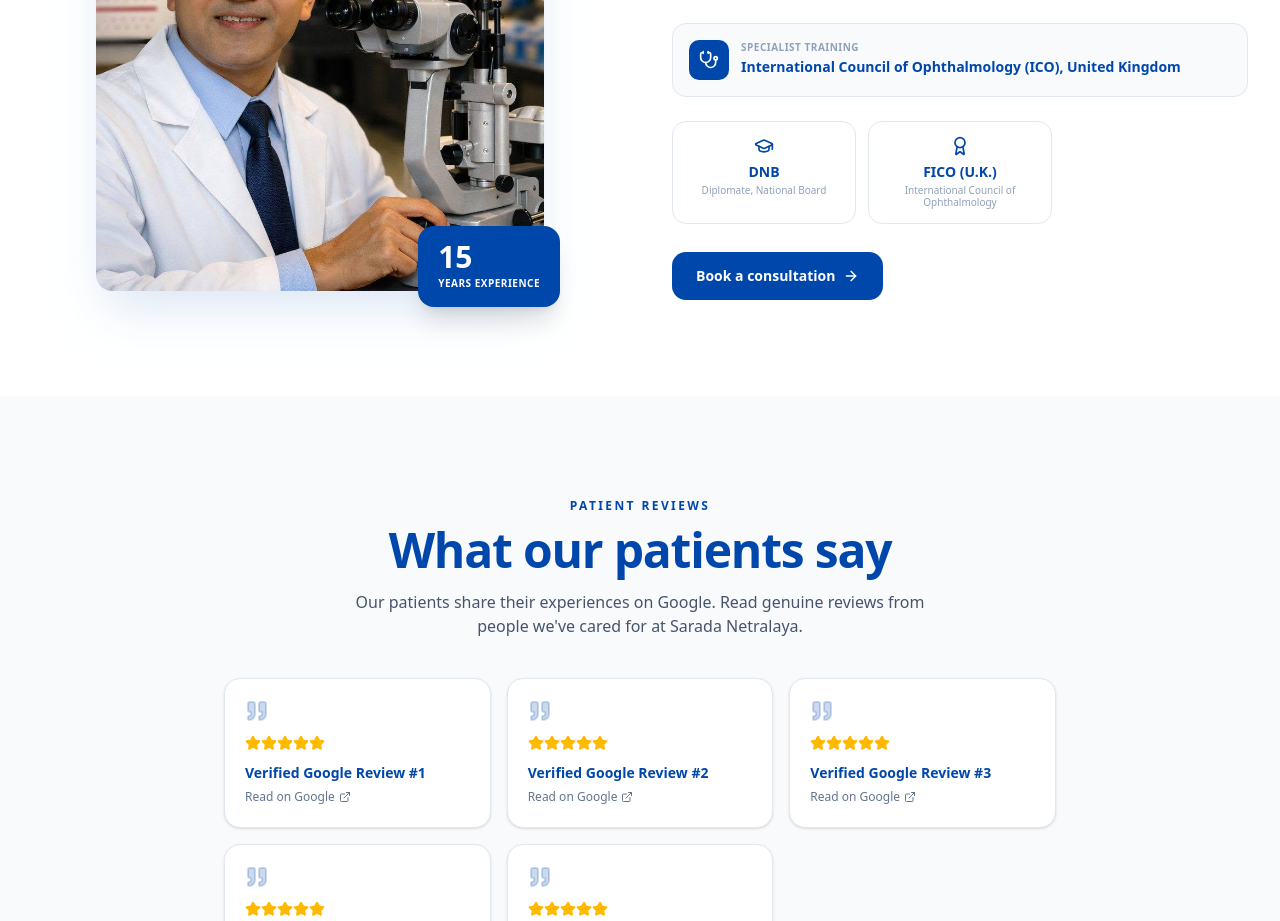
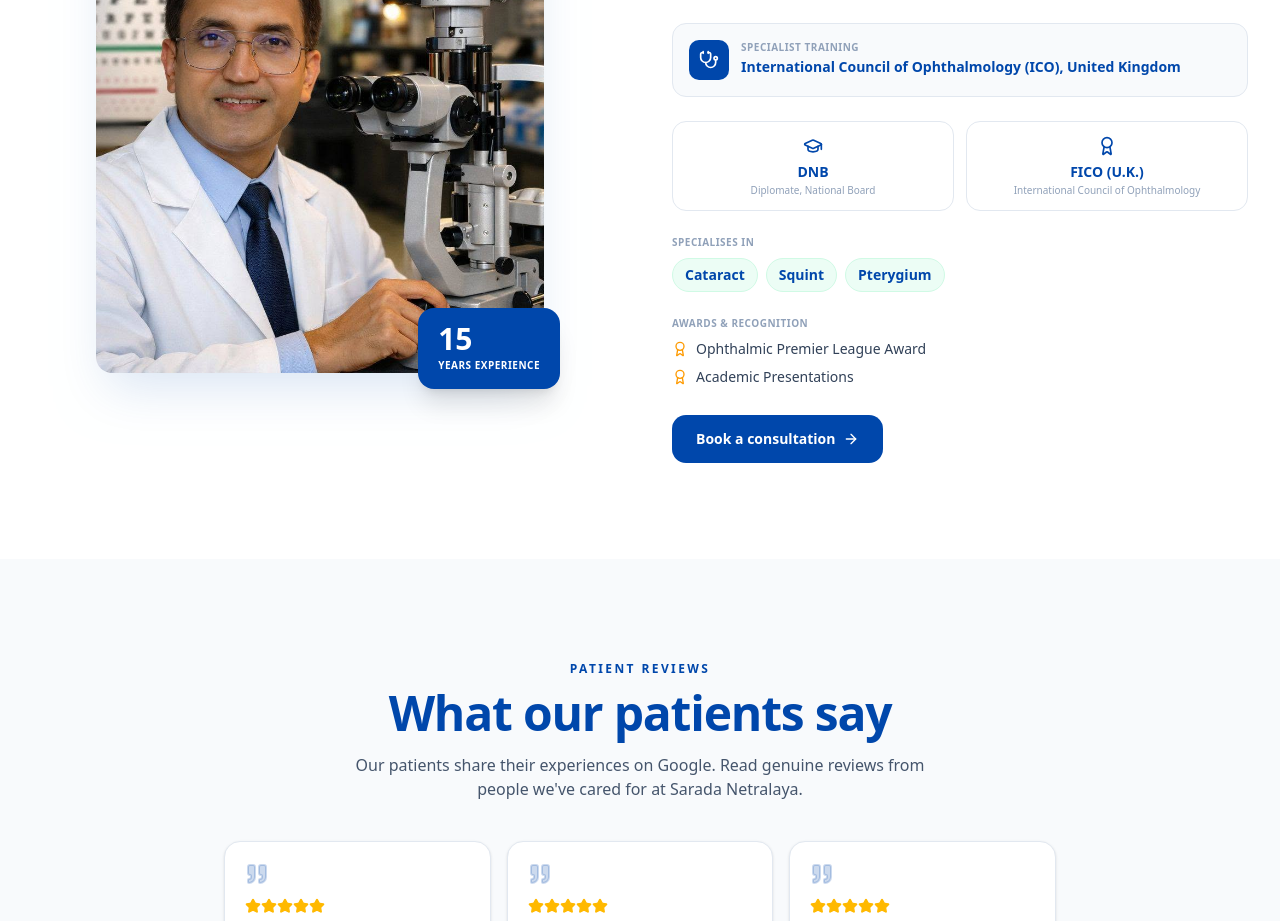
Before and after one commit to mahatosnehabala250-project/sarada-netralaya, a Next.js app: page / in a window 1280 px wide. Shown: the part 2780-3701 px from the top of the page. Built offline with nearby package versions, Linux system fonts and the light colour scheme.

Commit message:
Add doctor specialties (Cataract, Squint, Pterygium) and awards to doctor section

```diff
--- a/src/components/site/doctor.tsx
+++ b/src/components/site/doctor.tsx
@@ -68,7 +68,7 @@ export function Doctor() {
             </div>
 
             {/* Qualifications */}
-            <div className="mt-6 grid sm:grid-cols-3 gap-3">
+            <div className="mt-6 grid grid-cols-2 gap-3">
               {QUALS.map((q) => (
                 <div key={q.label} className="rounded-xl border border-slate-200 bg-white p-3.5 text-center">
                   <q.icon className="mx-auto h-5 w-5 text-[#0047AB]" />
@@ -76,6 +76,31 @@ export function Doctor() {
                   <div className="text-[10px] text-slate-400 mt-0.5 leading-tight">{q.desc}</div>
                 </div>
               ))}
+            </div>
+
+            {/* Specialises in */}
+            <div className="mt-6">
+              <div className="text-[10px] font-bold uppercase tracking-wider text-slate-400 mb-2">Specialises In</div>
+              <div className="flex flex-wrap gap-2">
+                {DOCTOR.specialties.map((s) => (
+                  <span key={s} className="inline-flex items-center rounded-full bg-emerald-50 border border-emerald-100 px-3 py-1.5 text-sm font-semibold text-[#0047AB]">
+                    {s}
+                  </span>
+                ))}
+              </div>
+            </div>
+
+            {/* Awards & Recognition */}
+            <div className="mt-6">
+              <div className="text-[10px] font-bold uppercase tracking-wider text-slate-400 mb-2">Awards &amp; Recognition</div>
+              <ul className="space-y-2">
+                {DOCTOR.awards.map((a) => (
+                  <li key={a} className="flex items-start gap-2 text-sm text-slate-700">
+                    <Award className="h-4 w-4 shrink-0 text-amber-500 mt-0.5" />
+                    <span>{a}</span>
+                  </li>
+                ))}
+              </ul>
             </div>
 
             <Link
```
